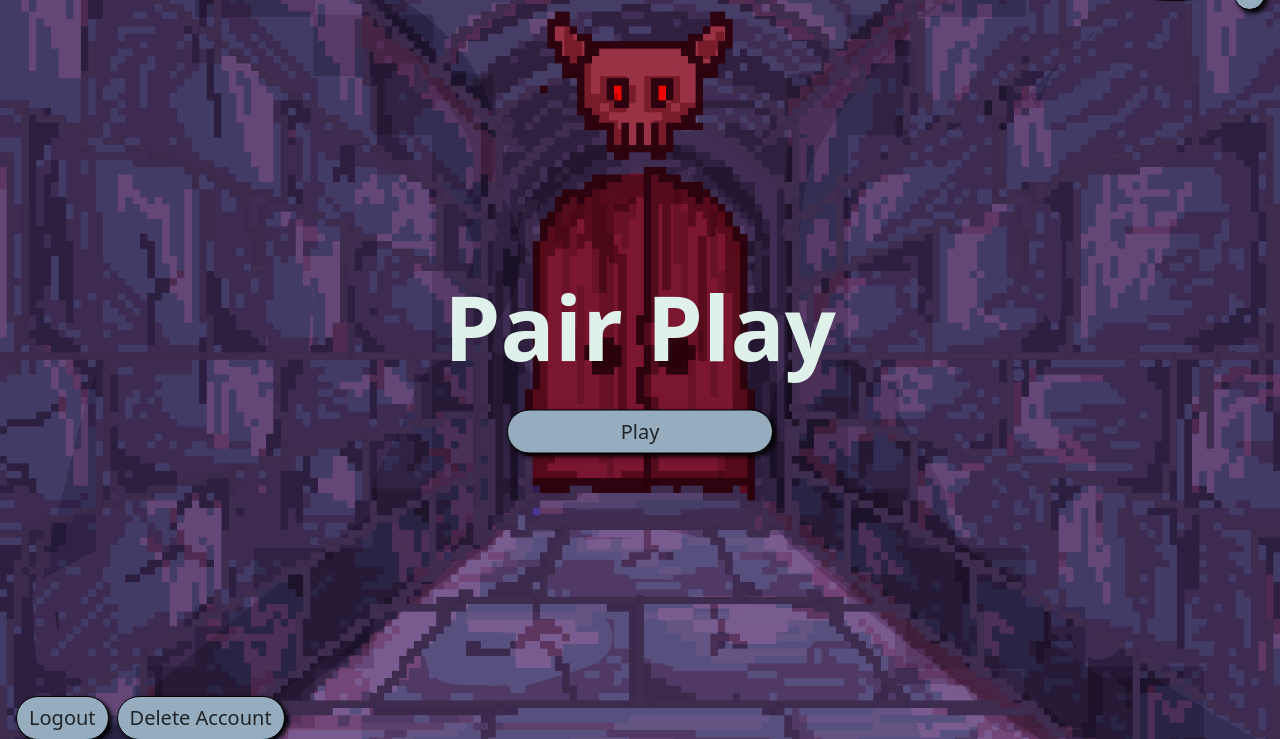
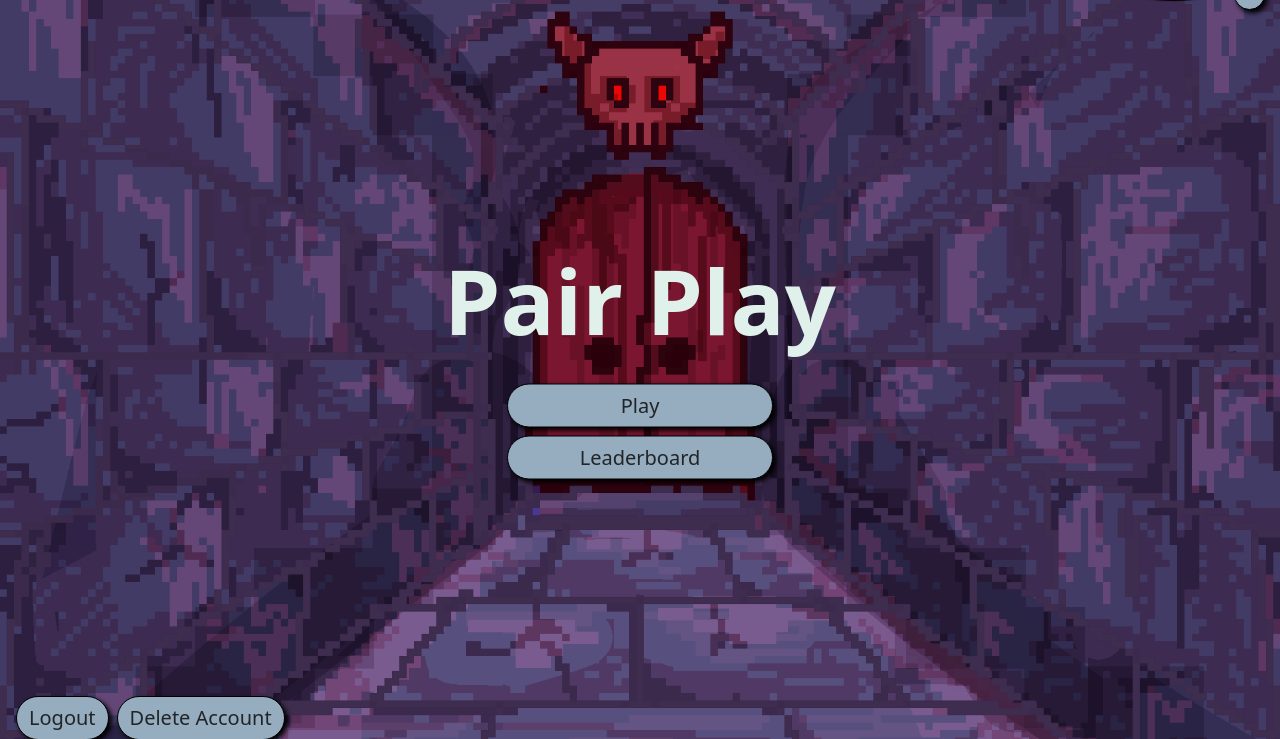
Before and after one commit to qwopiy/PairPlay, a PHP site: page /PairPlay/index.php in a window 1280 px wide. Shown: the part 44-783 px from the top of the page. Run offline with PHP 8.4, Linux system fonts and the light colour scheme; the visitor is signed in with stand-in values (Sample User, id 1); some libraries are stand-ins or nearby versions.

Commit message:
nambah dikit aja (emot cubit)

```diff
--- a/index.php
+++ b/index.php
@@ -95,6 +95,7 @@
 
                         <div class="d-grid gap-2 col-5 mx-auto mt-2">
                             <a href="public/selection/selection.html" class="btn btn-login">Play</a>
+                            <a href="public/leaderboard/leaderboard.php" class="btn btn-login">Leaderboard</a>
                         </div>
                     </form>
                 </div>
@@ -107,12 +108,11 @@
                         </div>
                         <div class="d-grid gap-2 col-5 mx-auto mt-2">
                             <a href="public/selection/selection.html" class="btn btn-login">Play</a>
-                            <a href="public/leaderboard/leaderboard.php" class="btn btn-login">leaderboard</a>
+                            <a href="public/leaderboard/leaderboard.php" class="btn btn-login">Leaderboard</a>
                             <a href="public/registration/login.php" class="btn btn-login">Login</a>
                             <p class="advice">Save your progress easily by logging in to your account!</p>
                         </div>
                     </form>
-                    <!-- <p>You are not logged in. Please <a href="registration/login.php">sign up</a> to play.</p> -->
                 </div>
             <?php endif; ?>
         </div>
```
